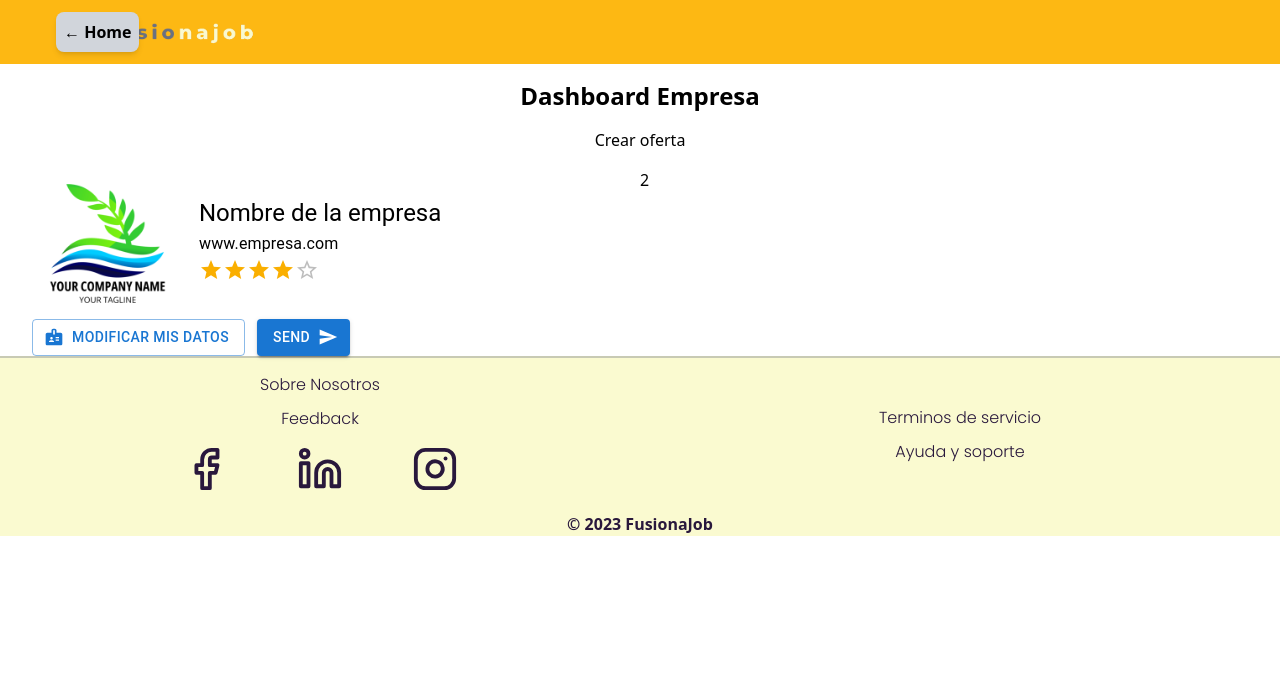
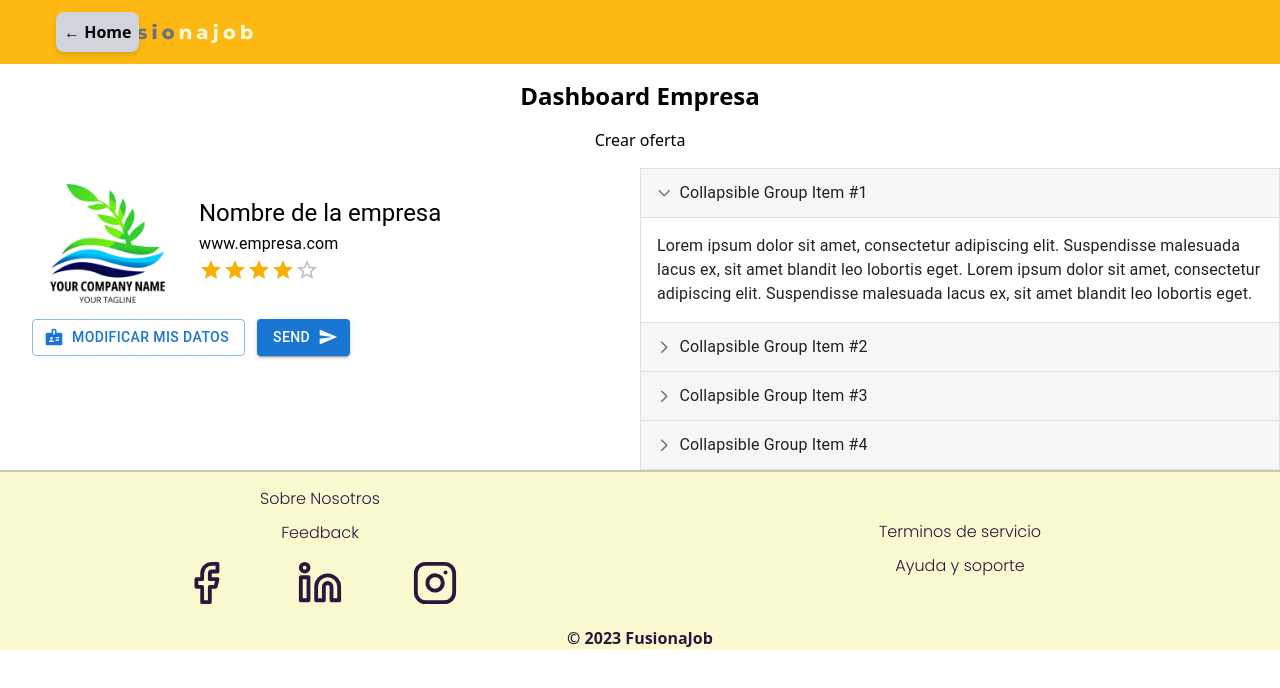
Before and after one commit to felipecalderon/PF-SoyHenry, a React (Create React App) app in the folder client/: page /dashboardempresa in a window 1280 px wide. Shown: the top 688 px of the page. Built offline with nearby package versions, Linux system fonts and the light colour scheme.

Commit message:
relacion id recruiter ofertas

```diff
--- /dev/null
+++ b/client/src/components/DashboardEmpresa/CardsOfertasDb.jsx
@@ -0,0 +1,108 @@
+import * as React from 'react';
+import { styled } from '@mui/material/styles';
+import ArrowForwardIosSharpIcon from '@mui/icons-material/ArrowForwardIosSharp';
+import MuiAccordion from '@mui/material/Accordion';
+import MuiAccordionSummary from '@mui/material/AccordionSummary';
+import MuiAccordionDetails from '@mui/material/AccordionDetails';
+import Typography from '@mui/material/Typography';
+
+const Accordion = styled((props) => (
+  <MuiAccordion disableGutters elevation={0} square {...props} />
+))(({ theme }) => ({
+  border: `1px solid ${theme.palette.divider}`,
+  '&:not(:last-child)': {
+    borderBottom: 0,
+  },
+  '&:before': {
+    display: 'none',
+  },
+}));
+
+const AccordionSummary = styled((props) => (
+  <MuiAccordionSummary
+    expandIcon={<ArrowForwardIosSharpIcon sx={{ fontSize: '0.9rem' }} />}
+    {...props}
+  />
+))(({ theme }) => ({
+  backgroundColor:
+    theme.palette.mode === 'dark'
+      ? 'rgba(255, 255, 255, .05)'
+      : 'rgba(0, 0, 0, .03)',
+  flexDirection: 'row-reverse',
+  '& .MuiAccordionSummary-expandIconWrapper.Mui-expanded': {
+    transform: 'rotate(90deg)',
+  },
+  '& .MuiAccordionSummary-content': {
+    marginLeft: theme.spacing(1),
+  },
+}));
+
+const AccordionDetails = styled(MuiAccordionDetails)(({ theme }) => ({
+  padding: theme.spacing(2),
+  borderTop: '1px solid rgba(0, 0, 0, .125)',
+}));
+
+export const CardsOfertasDb = () => {
+  const [expanded, setExpanded] = React.useState('panel1');
+
+  const handleChange = (panel) => (event, newExpanded) => {
+    setExpanded(newExpanded ? panel : false);
+  };
+
+  return (
+    <div>
+      <Accordion expanded={expanded === 'panel1'} onChange={handleChange('panel1')}>
+        <AccordionSummary aria-controls="panel1d-content" id="panel1d-header">
+          <Typography>Collapsible Group Item #1</Typography>
+        </AccordionSummary>
+        <AccordionDetails>
+          <Typography>
+            Lorem ipsum dolor sit amet, consectetur adipiscing elit. Suspendisse
+            malesuada lacus ex, sit amet blandit leo lobortis eget. Lorem ipsum dolor
+            sit amet, consectetur adipiscing elit. Suspendisse malesuada lacus ex,
+            sit amet blandit leo lobortis eget.
+          </Typography>
+        </AccordionDetails>
+      </Accordion>
+      <Accordion expanded={expanded === 'panel2'} onChange={handleChange('panel2')}>
+        <AccordionSummary aria-controls="panel2d-content" id="panel2d-header">
+          <Typography>Collapsible Group Item #2</Typography>
+        </AccordionSummary>
+        <AccordionDetails>
+          <Typography>
+            Lorem ipsum dolor sit amet, consectetur adipiscing elit. Suspendisse
+            malesuada lacus ex, sit amet blandit leo lobortis eget. Lorem ipsum dolor
+            sit amet, consectetur adipiscing elit. Suspendisse malesuada lacus ex,
+            sit amet blandit leo lobortis eget.
+          </Typography>
+        </AccordionDetails>
+      </Accordion>
+      <Accordion expanded={expanded === 'panel3'} onChange={handleChange('panel3')}>
+        <AccordionSummary aria-controls="panel3d-content" id="panel3d-header">
+          <Typography>Collapsible Group Item #3</Typography>
+        </AccordionSummary>
+        <AccordionDetails>
+          <Typography>
+            Lorem ipsum dolor sit amet, consectetur adipiscing elit. Suspendisse
+            malesuada lacus ex, sit amet blandit leo lobortis eget. Lorem ipsum dolor
+            sit amet, consectetur adipiscing elit. Suspendisse malesuada lacus ex,
+            sit amet blandit leo lobortis eget.
+          </Typography>
+        </AccordionDetails>
+      </Accordion>
+      <Accordion expanded={expanded === 'panel4'} onChange={handleChange('panel4')}>
+        <AccordionSummary aria-controls="panel4d-content" id="panel4d-header">
+          <Typography>Collapsible Group Item #4</Typography>
+        </AccordionSummary>
+        <AccordionDetails>
+          <Typography>
+            Lorem ipsum dolor sit amet, consectetur adipiscing elit. Suspendisse
+            malesuada lacus ex, sit amet blandit leo lobortis eget. Lorem ipsum dolor
+            sit amet, consectetur adipiscing elit. Suspendisse malesuada lacus ex,
+            sit amet blandit leo lobortis eget.
+          </Typography>
+        </AccordionDetails>
+      </Accordion>
+    </div>
+  );
+}
--- a/client/src/components/DashboardEmpresa/DashboardEmpresa.jsx
+++ b/client/src/components/DashboardEmpresa/DashboardEmpresa.jsx
@@ -3,6 +3,7 @@
 import { NavEmpresa } from '../NavEmpresa/NavEmpresa'
 import { Link } from "react-router-dom";
 import Profile from "./Profile";
+import { CardsOfertasDb } from "./CardsOfertasDb";
 
 export const DashboardEmpresa = () => {
     return (
@@ -12,7 +13,8 @@
             <Link to='/offerscreate' className='flex justify-center text-md mt-[1rem] pb-[1rem]'><button>Crear oferta</button></Link>
             <div className="flex flex-row justify-center">
                 <div className="w-1/2 pl-8"><Profile /></div>
-                <div className="w-1/2">2</div>
+
+                <div className="w-1/2"><CardsOfertasDb/></div>
             </div>
             <Footer/>
         </div>
```
